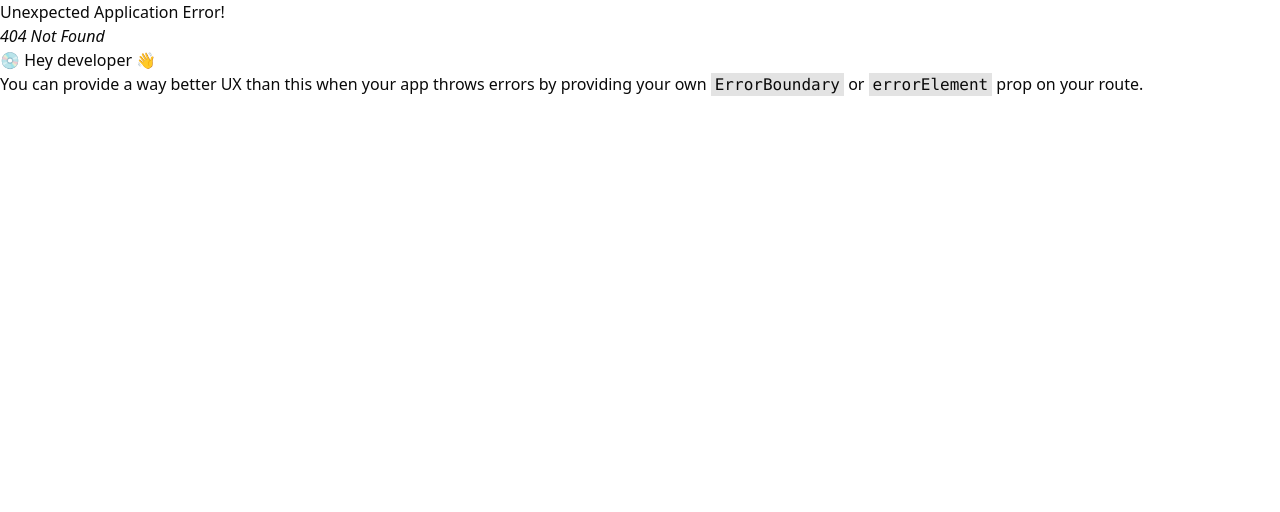
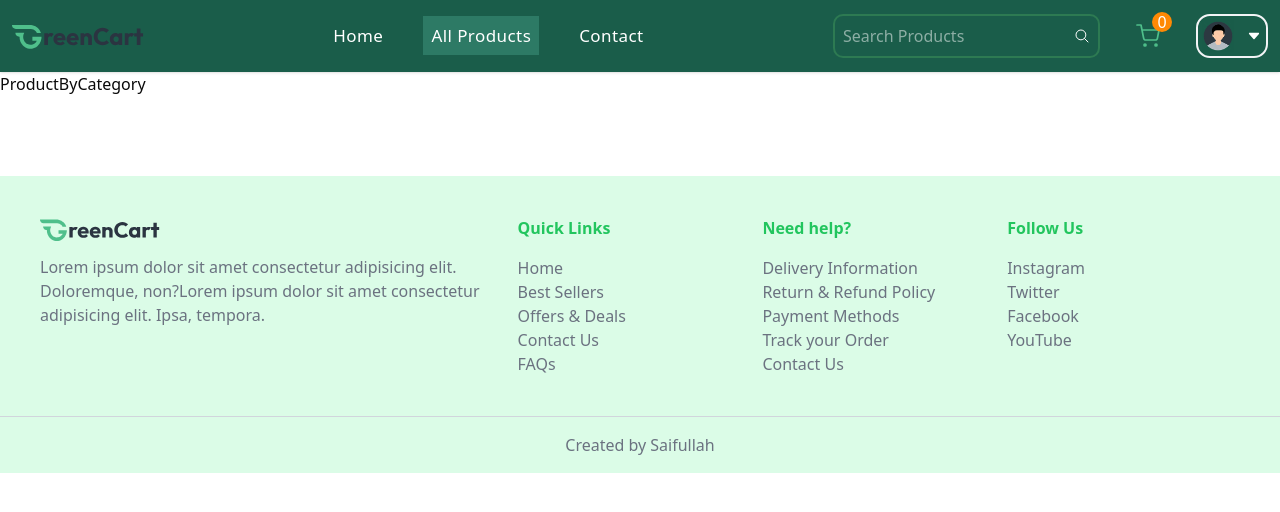
Before and after one commit to Saifullah-Afridi/xyz, a React (Vite) app in the folder client/: page /all-products/bakery in a window 1280 px wide. Before the commit this address had no page. Shown: the top 512 px of the page. Built offline with nearby package versions, Linux system fonts and the light colour scheme.

Commit message:
implemented search by category in frontend

```diff
--- a/client/src/App.jsx
+++ b/client/src/App.jsx
@@ -4,6 +4,7 @@ import RootLayout from "./layout/RootLayout";
 import Contact from "./pages/Contact";
 import AllProducts from "./pages/AllProducts";
 import Cart from "./pages/Cart";
+import ProductByCategory from "./pages/ProductByCategory";
 
 const App = () => {
   const router = createBrowserRouter([
@@ -28,6 +29,10 @@ const App = () => {
           Component: AllProducts,
         },
         {
+          path: "all-products/:category",
+          Component: ProductByCategory,
+        },
+        {
           path: "cart",
           Component: Cart,
         },
--- a/client/src/components/ui/customComponents/Categories.jsx
+++ b/client/src/components/ui/customComponents/Categories.jsx
@@ -12,7 +12,7 @@ const Categories = () => {
         {categories?.map((category) => (
           <Link
             key={category.text}
-            to={`/allproducts/${category.path}`}
+            to={`/all-products/${category.path.toLowerCase()}`}
             className=" w-[170px]  sm:w-[220px] hover:scale-110 transition-all duration-200 ease-in-out "
           >
             <div
--- /dev/null
+++ b/client/src/pages/ProductByCategory.jsx
@@ -0,0 +1,7 @@
+import React from "react";
+
+const ProductByCategory = () => {
+  return <div>ProductByCategory</div>;
+};
+
+export default ProductByCategory;
```
